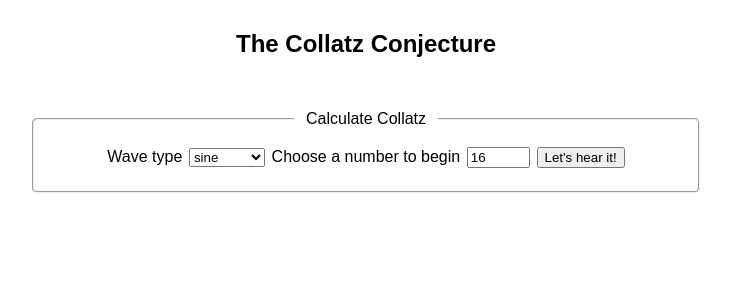
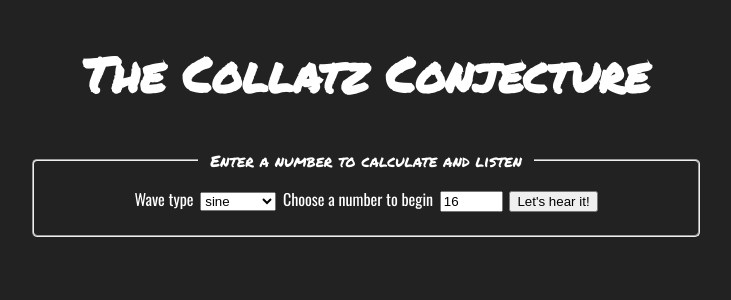
Before and after one commit to themarquisdesheric/collatz-conjecture-music, a React (Create React App) app in the folder app/: page / in a window 1280 px wide. Shown: the top 300 px of the page, without its empty margins (274-1005 px from the left). Built offline with nearby package versions, Linux system fonts and the light colour scheme.

Commit message:
style change

```diff
--- a/app/public/index.html
+++ b/app/public/index.html
@@ -10,6 +10,7 @@
     -->
     <link rel="manifest" href="%PUBLIC_URL%/manifest.json">
     <link rel="shortcut icon" href="%PUBLIC_URL%/favicon.ico">
+    <link href="https://fonts.googleapis.com/css?family=Oswald|Permanent+Marker" rel="stylesheet">
     <!--
       Notice the use of %PUBLIC_URL% in the tags above.
       It will be replaced with the URL of the `public` folder during the build.
--- a/app/src/App.css
+++ b/app/src/App.css
@@ -1,3 +1,6 @@
 body {
   text-align: center;
+  background-color: #222;
+  color: #fff;
+  font-family: 'Permanent Marker', cursive;
 }
--- a/app/src/components/Form.js
+++ b/app/src/components/Form.js
@@ -62,7 +62,7 @@ export default class Form extends Component {
         <form onSubmit={this.handleSubmit}>
           <Fieldset>
             <Legend>
-              Calculate Collatz
+              Enter a number to calculate and listen
             </Legend>
             <SelectInput
               label="Wave type"
--- a/app/src/components/Header.js
+++ b/app/src/components/Header.js
@@ -2,8 +2,8 @@ import React from 'react';
 import styled from 'styled-components';
 
 var H2 = styled.h2`
-  height: 50px;
-  padding: 10px;
+  color: #fff;
+  font-size: 3em;
 `;
 
 export default function Header() {
--- a/app/src/components/Input.js
+++ b/app/src/components/Input.js
@@ -6,15 +6,19 @@ var SpacedInput = styled.input`
   width: 55px;
 `;
 
+var Label = styled.label`
+  font-family: 'Oswald', sans-serif;
+`;
+
 export default function Input({ label, type, value, onChange }) {
   return (
-    <label>
+    <Label>
       {label}
       <SpacedInput
         type={type}
         value={value}
         onChange={onChange}
       />
-    </label>
+    </Label>
   );
 }
--- a/app/src/components/SelectInput.js
+++ b/app/src/components/SelectInput.js
@@ -5,9 +5,13 @@ var Select = styled.select`
   margin: 1em .5em .5em;
 `;
 
+var Label = styled.label`
+  font-family: 'Oswald', sans-serif;
+`;
+
 export default function SelectInput({ label, selected, waveTypes = [], onChange }) {
   return (
-    <label>
+    <Label>
       {label}
       <Select value={selected} onChange={onChange}>
         {waveTypes.map(function(wave, i) {
@@ -18,6 +22,6 @@ export default function SelectInput({ label, selected, waveTypes = [], onChange
           );
         })}
       </Select>
-    </label>
+    </Label>
   );
 }
```
